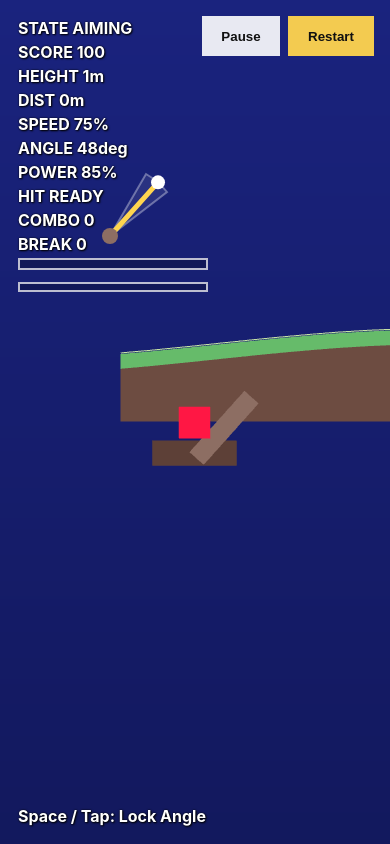
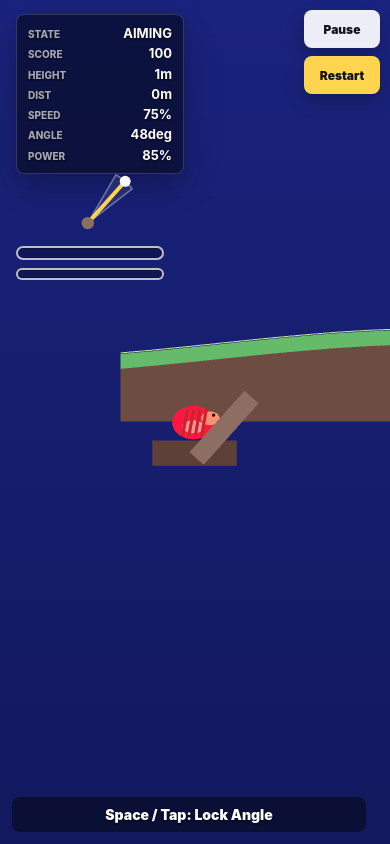
Before and after one commit to hundredman/armadillo-rush, a website built with Vite: page index.html in a window 390 px wide. Built offline with nearby package versions, Linux system fonts and the light colour scheme; animation ran at ten frames a second.

Commit message:
Polish HUD character and feedback

```diff
--- a/index.html
+++ b/index.html
@@ -4,23 +4,6 @@
   <meta charset="UTF-8" />
   <meta name="viewport" content="width=device-width, initial-scale=1.0, maximum-scale=1.0, user-scalable=no" />
   <title>Armadillo Rush</title>
-  <style>
-    * { margin: 0; padding: 0; box-sizing: border-box; }
-    html, body {
-      width: 100%; height: 100%; overflow: hidden;
-      background: #000011;
-      font-family: -apple-system, system-ui, "Segoe UI", sans-serif;
-      touch-action: none;            /* 모바일 스크롤/줌 방지 */
-      -webkit-user-select: none; user-select: none;
-    }
-    #game-canvas { display: block; width: 100%; height: 100%; }
-    /* HUD/UI는 캔버스 위 HTML overlay (기획서 §12 ui/) */
-    #ui-overlay {
-      position: fixed; inset: 0; pointer-events: none;
-      color: #fff; text-shadow: 0 0 2px #000, 1px 1px 2px #000;
-    }
-    #ui-overlay .clickable { pointer-events: auto; }
-  </style>
 </head>
 <body>
   <canvas id="game-canvas"></canvas>
--- a/src/main.js
+++ b/src/main.js
@@ -1,4 +1,5 @@
 import * as THREE from 'three'
+import './ui.css'
 import { Renderer } from './renderer/scene.js'
 import { Background } from './renderer/background.js'
 import { StateMachine, State } from './state.js'
@@ -97,6 +98,7 @@ class Game {
     this.slowmoTime = 0
     this.bestRecord = this._loadBestRecord()
     this.isPaused = false
+    this.audio = null
 
     // 카메라가 추적할 목표
     this.camTarget = new THREE.Vector2(0, 0)
@@ -137,13 +139,56 @@ class Game {
     this.cannonBarrel.rotation.z = this.aimAngle
     this.renderer.add(this.cannonBarrel)
 
-    const aGeom = new THREE.BoxGeometry(ARMADILLO_SIZE, ARMADILLO_SIZE, 1)
-    const aMat = new THREE.MeshBasicMaterial({ color: 0xff1744 })
-    this.armadillo = new THREE.Mesh(aGeom, aMat)
+    this.armadillo = this._createArmadillo()
     this.renderer.add(this.armadillo)
     this._resetRun()
 
     this.maxHeightPx = this.islands[this.islands.length - 1].bounds.top + 240   // 배경 heightRatio 정규화 기준
+  }
+
+  _createArmadillo() {
+    const group = new THREE.Group()
+    const shellMat = new THREE.MeshBasicMaterial({ color: 0xff1744 })
+    const bellyMat = new THREE.MeshBasicMaterial({ color: 0xff8a65 })
+    const darkMat = new THREE.MeshBasicMaterial({ color: 0x271512 })
+    const faceMat = new THREE.MeshBasicMaterial({ color: 0xffb088 })
+
+    const shell = new THREE.Mesh(new THREE.CircleGeometry(18, 28), shellMat)
+    shell.scale.set(1.12, 0.88, 1)
+    shell.position.set(-1, 0, 0.03)
+
+    const belly = new THREE.Mesh(new THREE.CircleGeometry(10, 20), bellyMat)
+    belly.scale.set(1.08, 0.62, 1)
+    belly.position.set(-1, -4, 0.05)
+
+    const head = new THREE.Mesh(new THREE.CircleGeometry(8, 18), faceMat)
+    head.scale.set(1.1, 0.82, 1)
+    head.position.set(15, 4, 0.06)
+
+    const snout = new THREE.Mesh(new THREE.CircleGeometry(4, 14), faceMat)
+    snout.scale.set(1.3, 0.7, 1)
+    snout.position.set(22, 2, 0.07)
+
+    const eye = new THREE.Mesh(new THREE.CircleGeometry(1.6, 10), darkMat)
+    eye.position.set(18, 7, 0.08)
+
+    const stripeGeom = new THREE.BoxGeometry(3, 26, 1)
+    for (const x of [-9, -3, 3, 9]) {
+      const stripe = new THREE.Mesh(stripeGeom, new THREE.MeshBasicMaterial({ color: 0xc62828 }))
+      stripe.position.set(x, 0, 0.07)
+      stripe.rotation.z = -0.18
+      group.add(stripe)
+    }
+
+    group.add(shell, belly, head, snout, eye)
+    this.armadilloParts = { shellMat, bellyMat, faceMat }
+    return group
+  }
+
+  _setArmadilloColor(color) {
+    this.armadilloParts.shellMat.color.set(color)
+    this.armadilloParts.bellyMat.color.set(new THREE.Color(color).lerp(new THREE.Color(0xffffff), 0.28))
+    this.armadilloParts.faceMat.color.set(new THREE.Color(color).lerp(new THREE.Color(0xffb088), 0.62))
   }
 
   _bindInput() {
@@ -160,6 +205,7 @@ class Game {
 
       event.preventDefault()
       event.stopPropagation()
+      this._ensureAudio()
       if (button.dataset.action === 'pause') this._togglePause()
       if (button.dataset.action === 'restart') this._restartToAim()
       return true
@@ -253,7 +299,7 @@ class Game {
     this.isPaused = false
     this.armadillo.position.set(CANNON_POS.x, CANNON_POS.y + ARMADILLO_SIZE / 2, 0)
     this.armadillo.rotation.z = 0
-    this.armadillo.material.color.set(0xff1744)
+    this._setArmadilloColor(0xff1744)
     if (this.cannonBarrel) this.cannonBarrel.rotation.z = this.aimAngle
     if (this.sm.is(State.GAMEOVER)) this.sm.transition(State.AIMING)
   }
@@ -293,7 +339,7 @@ class Game {
     this.isPaused = false
     this.armadillo.position.set(CANNON_POS.x, CANNON_POS.y + ARMADILLO_SIZE / 2, 0)
     this.armadillo.rotation.z = 0
-    this.armadillo.material.color.set(0xff1744)
+    this._setArmadilloColor(0xff1744)
     if (this.cannonBarrel) this.cannonBarrel.rotation.z = this.aimAngle
     this.sm.current = State.AIMING
   }
@@ -311,6 +357,7 @@ class Game {
   }
 
   _handleAction() {
+    this._ensureAudio()
     if (this.isPaused) return
 
     if (this.sm.is(State.AIMING)) {
@@ -344,11 +391,12 @@ class Game {
     this.timingPending = false
     this.lastRating = 'LAUNCH'
     this.stallTime = 0
-    this.armadillo.material.color.set(0xff1744)
+    this._setArmadilloColor(0xff1744)
     this.velocity.set(
       Math.cos(this.lockedAimAngle) * LAUNCH_SPEED * this.powerRatio,
       Math.sin(this.lockedAimAngle) * LAUNCH_SPEED * this.powerRatio,
     )
+    this._playTone(220 + this.powerRatio * 180, 0.09, 0.08, 'square')
   }
 
   _launchFromIsland() {
@@ -501,7 +549,7 @@ class Game {
     terrain.destroyed = true
     terrain.mesh.visible = false
     this.speedRatio = Math.max(0.2, this.speedRatio - 0.18)
-    this.armadillo.material.color.set(0xffd54f)
+    this._setArmadilloColor(0xffd54f)
     this._triggerImpact(0.65, 0x4caf50, this.armadillo.position.x, this.armadillo.position.y)
   }
 
@@ -589,7 +637,7 @@ class Game {
     if (obstacle.type === 'spike') {
       this.speedRatio = Math.max(0, this.speedRatio - obstacle.config.blockCost)
       this.lastRating = 'SPIKE'
-      this.armadillo.material.color.set(0x9e9e9e)
+      this._setArmadilloColor(0x9e9e9e)
       this._triggerImpact(0.35, 0xe53935, obstacle.mesh.position.x, obstacle.mesh.position.y)
       return
     }
@@ -601,7 +649,7 @@ class Game {
       this.breakCount += 1
       this.speedRatio = Math.max(0, this.speedRatio - obstacle.config.breakCost)
       this.lastRating = `${obstacle.type.toUpperCase()} BREAK`
-      this.armadillo.material.color.set(0xffd54f)
+      this._setArmadilloColor(0xffd54f)
       this._triggerImpact(0.55, obstacle.material?.color ?? 0xffd54f, obstacle.mesh.position.x, obstacle.mesh.position.y)
       return
     }
@@ -609,7 +657,7 @@ class Game {
     this.speedRatio = Math.max(0, this.speedRatio - obstacle.config.blockCost)
     this.lastRating = `${obstacle.type.toUpperCase()} BLOCK`
     this.armadillo.position.x = obstacle.mesh.position.x - (ARMADILLO_SIZE + obstacle.width) / 2
-    this.armadillo.material.color.set(0x9e9e9e)
+    this._setArmadilloColor(0x9e9e9e)
     this._triggerImpact(0.45, 0xb0bec5, obstacle.mesh.position.x, obstacle.mesh.position.y)
   }
 
@@ -667,7 +715,8 @@ class Game {
       OK: 0xff1744,
       MISS: 0x9e9e9e,
     }
-    this.armadillo.material.color.set(colorByRating[rating] ?? 0xff1744)
+    this._setArmadilloColor(colorByRating[rating] ?? 0xff1744)
+    this._playRatingSound(rating)
   }
 
   _getComboBonus() {
@@ -682,6 +731,7 @@ class Game {
     this.flashTime = Math.max(this.flashTime, 0.12)
     this.slowmoTime = Math.max(this.slowmoTime, SLOWMO_SEC)
     this._spawnParticles(x, y, color)
+    this._playTone(90 + strength * 90, 0.08, 0.06 + strength * 0.05, 'sawtooth')
   }
 
   _spawnParticles(x, y, color) {
@@ -732,6 +782,51 @@ class Game {
     this.timingPending = false
     this.lastRating = reason
     this._saveBestRecord()
+    this._playTone(96, 0.22, 0.1, 'triangle')
+  }
+
+  _ensureAudio() {
+    if (this.audio) {
+      if (this.audio.state === 'suspended') this.audio.resume()
+      return
+    }
+
+    const AudioContext = window.AudioContext || window.webkitAudioContext
+    if (!AudioContext) return
+    this.audio = new AudioContext()
+  }
+
+  _playRatingSound(rating) {
+    const freqByRating = {
+      PERFECT: 720,
+      GOOD: 520,
+      OK: 360,
+      MISS: 150,
+    }
+    const durationByRating = {
+      PERFECT: 0.12,
+      GOOD: 0.09,
+      OK: 0.07,
+      MISS: 0.08,
+    }
+    this._playTone(freqByRating[rating] ?? 260, durationByRating[rating] ?? 0.08, 0.05, 'sine')
+  }
+
+  _playTone(frequency, duration, volume, type = 'sine') {
+    if (!this.audio || this.audio.state !== 'running') return
+
+    const now = this.audio.currentTime
+    const osc = this.audio.createOscillator()
+    const gain = this.audio.createGain()
+    osc.type = type
+    osc.frequency.setValueAtTime(frequency, now)
+    gain.gain.setValueAtTime(0.0001, now)
+    gain.gain.exponentialRampToValueAtTime(volume, now + 0.012)
+    gain.gain.exponentialRampToValueAtTime(0.0001, now + duration)
+    osc.connect(gain)
+    gain.connect(this.audio.destination)
+    osc.start(now)
+    osc.stop(now + duration + 0.02)
   }
 
   _getScore() {
@@ -814,25 +909,25 @@ class Game {
     const pauseLabel = this.isPaused ? 'Resume' : 'Pause'
     const phaseText = this.isPaused ? 'PAUSED' : this.sm.current
     const dangerText = this.stallTime >= STALL_DANGER_SEC
-      ? `<div style="color:#ff7043">DANGER ${Math.max(0, STALL_GAMEOVER_SEC - this.stallTime).toFixed(1)}s</div>`
+      ? `<div class="hud-danger">DANGER ${Math.max(0, STALL_GAMEOVER_SEC - this.stallTime).toFixed(1)}s</div>`
       : ''
 
     this.ui.innerHTML = `
-      <div style="position:fixed;left:18px;top:16px;font-weight:700;line-height:1.5">
-        <div>STATE ${phaseText}</div>
-        <div>SCORE ${score}</div>
-        <div>HEIGHT ${heightM}m</div>
-        <div>DIST ${distanceM}m</div>
-        <div>SPEED ${speed}%</div>
-        <div>ANGLE ${this.sm.is(State.AIMING) ? aimActiveDeg : aimDeg}deg</div>
-        <div>POWER ${powerPercent}%</div>
-        <div>HIT ${this.lastRating}</div>
-        <div>COMBO ${this.combo}</div>
-        <div>BREAK ${this.breakCount}</div>
+      <div class="hud-panel hud-stats">
+        <div><span>STATE</span><strong>${phaseText}</strong></div>
+        <div><span>SCORE</span><strong>${score}</strong></div>
+        <div><span>HEIGHT</span><strong>${heightM}m</strong></div>
+        <div><span>DIST</span><strong>${distanceM}m</strong></div>
+        <div><span>SPEED</span><strong>${speed}%</strong></div>
+        <div><span>ANGLE</span><strong>${this.sm.is(State.AIMING) ? aimActiveDeg : aimDeg}deg</strong></div>
+        <div><span>POWER</span><strong>${powerPercent}%</strong></div>
+        <div><span>HIT</span><strong>${this.lastRating}</strong></div>
+        <div><span>COMBO</span><strong>${this.combo}</strong></div>
+        <div><span>BREAK</span><strong>${this.breakCount}</strong></div>
         ${dangerText}
       </div>
 
-      <div style="position:fixed;left:18px;top:132px;width:180px;height:130px">
+      <div class="hud-aim">
         <svg width="180" height="130" viewBox="0 0 180 130" aria-hidden="true">
           <path d="M ${UI_CANNON_X} ${UI_CANNON_Y} L 149 60 A 72 72 0 0 0 128 42 Z"
             fill="rgba(255,255,255,0.08)" stroke="rgba(255,255,255,0.35)" stroke-width="2"/>
@@ -844,43 +939,39 @@ class Game {
         </svg>
       </div>
 
-      <div style="position:fixed;left:18px;top:258px;width:190px">
-        <div style="height:12px;border:2px solid rgba(255,255,255,0.72);background:rgba(0,0,0,0.24)">
-          <div style="height:100%;width:${powerFill}%;background:#ff7043"></div>
-        </div>
+      <div class="meter meter-power">
+        <div class="meter-fill power-fill" style="width:${powerFill}%"></div>
       </div>
 
-      <div style="position:fixed;left:18px;top:282px;width:190px">
-        <div style="height:10px;border:2px solid rgba(255,255,255,0.72);background:rgba(0,0,0,0.24)">
-          <div style="height:100%;width:${timingFill}%;background:#ffd54f"></div>
-        </div>
+      <div class="meter meter-timing">
+        <div class="meter-fill timing-fill" style="width:${timingFill}%"></div>
       </div>
 
-      ${this.isPaused ? '<div style="position:fixed;inset:0;display:grid;place-items:center;background:rgba(0,0,0,0.28);font-size:42px;font-weight:900;z-index:10">PAUSED</div>' : ''}
-      ${this.flashTime > 0 ? `<div style="position:fixed;inset:0;background:rgba(255,255,255,${this.flashTime * 1.6});z-index:8"></div>` : ''}
+      ${this.isPaused ? '<div class="pause-layer">PAUSED</div>' : ''}
+      ${this.flashTime > 0 ? `<div class="flash-layer" style="opacity:${this.flashTime * 1.6}"></div>` : ''}
       ${this.sm.is(State.GAMEOVER) ? `
-        <div style="position:fixed;inset:0;display:grid;place-items:center;background:rgba(0,0,0,0.52);z-index:18;pointer-events:auto">
-          <div style="min-width:280px;padding:22px;background:rgba(0,0,17,0.9);border:2px solid rgba(255,255,255,0.6)">
-            <div style="font-size:32px;font-weight:900;margin-bottom:12px">GAME OVER</div>
-            <div style="line-height:1.7;font-weight:800">
-              <div>SCORE ${score}</div>
-              <div>HEIGHT ${heightM}m</div>
-              <div>DIST ${distanceM}m</div>
-              <div>BREAK ${this.breakCount}</div>
-              <div>MAX COMBO ${this.maxCombo}</div>
-              <div>BEST ${this.bestRecord.score}</div>
+        <div class="modal-layer">
+          <div class="result-card">
+            <div class="result-title">GAME OVER</div>
+            <div class="result-grid">
+              <div><span>SCORE</span><strong>${score}</strong></div>
+              <div><span>HEIGHT</span><strong>${heightM}m</strong></div>
+              <div><span>DIST</span><strong>${distanceM}m</strong></div>
+              <div><span>BREAK</span><strong>${this.breakCount}</strong></div>
+              <div><span>MAX COMBO</span><strong>${this.maxCombo}</strong></div>
+              <div><span>BEST</span><strong>${this.bestRecord.score}</strong></div>
             </div>
-            <button class="clickable" data-action="restart" style="margin-top:16px;width:100%;height:42px;border:0;background:#ffd54f;color:#111;font-weight:900">Restart</button>
+            <button class="clickable primary-button" data-action="restart">Restart</button>
           </div>
         </div>
       ` : ''}
 
-      <div style="position:fixed;right:16px;top:16px;display:flex;gap:8px;pointer-events:auto;z-index:20">
-        <button class="clickable" data-action="pause" style="min-width:78px;height:40px;border:0;background:rgba(255,255,255,0.9);color:#111;font-weight:800">${pauseLabel}</button>
-        <button class="clickable" data-action="restart" style="min-width:86px;height:40px;border:0;background:rgba(255,213,79,0.95);color:#111;font-weight:800">Restart</button>
+      <div class="control-row">
+        <button class="clickable secondary-button" data-action="pause">${pauseLabel}</button>
+        <button class="clickable primary-button" data-action="restart">Restart</button>
       </div>
 
-      <div style="position:fixed;left:18px;bottom:18px;font-weight:700">${action}</div>
+      <div class="action-hint">${action}</div>
     `
   }
 
--- /dev/null
+++ b/src/ui.css
@@ -0,0 +1,288 @@
+* {
+  box-sizing: border-box;
+}
+
+html,
+body {
+  width: 100%;
+  height: 100%;
+  margin: 0;
+  overflow: hidden;
+  background: #050713;
+  color: #fff;
+  font-family: Inter, ui-sans-serif, system-ui, -apple-system, BlinkMacSystemFont, "Segoe UI", sans-serif;
+  touch-action: none;
+  -webkit-user-select: none;
+  user-select: none;
+}
+
+button {
+  font: inherit;
+}
+
+#game-canvas {
+  display: block;
+  width: 100%;
+  height: 100%;
+}
+
+#ui-overlay {
+  position: fixed;
+  inset: 0;
+  color: #fff;
+  pointer-events: none;
+  text-shadow: 0 1px 2px rgba(0, 0, 0, 0.65);
+}
+
+#ui-overlay .clickable {
+  pointer-events: auto;
+}
+
+.hud-panel {
+  position: fixed;
+  left: 16px;
+  top: 14px;
+  width: min(230px, calc(100vw - 132px));
+  padding: 12px 14px;
+  border: 1px solid rgba(255, 255, 255, 0.16);
+  border-radius: 8px;
+  background: rgba(5, 7, 19, 0.58);
+  box-shadow: 0 12px 32px rgba(0, 0, 0, 0.28);
+  backdrop-filter: blur(8px);
+}
+
+.hud-stats {
+  display: grid;
+  gap: 4px;
+  font-size: 12px;
+  font-weight: 800;
+  letter-spacing: 0;
+  line-height: 1.25;
+}
+
+.hud-stats div,
+.result-grid div {
+  display: flex;
+  align-items: baseline;
+  justify-content: space-between;
+  gap: 12px;
+}
+
+.hud-stats span,
+.result-grid span {
+  color: rgba(255, 255, 255, 0.64);
+  font-size: 10px;
+}
+
+.hud-stats strong,
+.result-grid strong {
+  color: #fff;
+  font-size: 13px;
+}
+
+.hud-danger {
+  margin-top: 4px;
+  color: #ff7043;
+}
+
+.hud-aim {
+  position: fixed;
+  left: 16px;
+  top: 178px;
+  width: 180px;
+  height: 130px;
+}
+
+.meter {
+  position: fixed;
+  left: 18px;
+  width: 190px;
+  overflow: hidden;
+  border: 2px solid rgba(255, 255, 255, 0.72);
+  border-radius: 999px;
+  background: rgba(0, 0, 0, 0.26);
+  box-shadow: inset 0 0 0 1px rgba(0, 0, 0, 0.25);
+}
+
+.meter-power {
+  top: 302px;
+  height: 14px;
+}
+
+.meter-timing {
+  top: 326px;
+  height: 12px;
+}
+
+.meter-fill {
+  height: 100%;
+  transition: width 80ms linear;
+}
+
+.power-fill {
+  background: linear-gradient(90deg, #ff7043, #ffd54f);
+}
+
+.timing-fill {
+  background: linear-gradient(90deg, #ffd54f, #ffffff);
+}
+
+.control-row {
+  position: fixed;
+  right: 16px;
+  top: 14px;
+  z-index: 20;
+  display: flex;
+  gap: 8px;
+  pointer-events: auto;
+}
+
+.primary-button,
+.secondary-button {
+  min-width: 84px;
+  height: 42px;
+  border: 0;
+  border-radius: 8px;
+  color: #10131a;
+  font-weight: 900;
+  cursor: pointer;
+  box-shadow: 0 8px 18px rgba(0, 0, 0, 0.22);
+}
+
+.primary-button {
+  background: #ffd54f;
+}
+
+.secondary-button {
+  background: rgba(255, 255, 255, 0.92);
+}
+
+.primary-button:active,
+.secondary-button:active {
+  transform: translateY(1px);
+}
+
+.action-hint {
+  position: fixed;
+  left: 18px;
+  bottom: 18px;
+  max-width: calc(100vw - 36px);
+  padding: 9px 12px;
+  border-radius: 8px;
+  background: rgba(5, 7, 19, 0.52);
+  font-size: 14px;
+  font-weight: 900;
+}
+
+.pause-layer,
+.modal-layer,
+.flash-layer {
+  position: fixed;
+  inset: 0;
+}
+
+.pause-layer {
+  z-index: 10;
+  display: grid;
+  place-items: center;
+  background: rgba(0, 0, 0, 0.34);
+  font-size: 42px;
+  font-weight: 1000;
+}
+
+.flash-layer {
+  z-index: 8;
+  background: #fff;
+  pointer-events: none;
+}
+
+.modal-layer {
+  z-index: 18;
+  display: grid;
+  place-items: center;
+  padding: 20px;
+  background: rgba(0, 0, 0, 0.56);
+  pointer-events: auto;
+}
+
+.result-card {
+  width: min(360px, calc(100vw - 40px));
+  padding: 22px;
+  border: 1px solid rgba(255, 255, 255, 0.22);
+  border-radius: 8px;
+  background: rgba(5, 7, 19, 0.92);
+  box-shadow: 0 22px 80px rgba(0, 0, 0, 0.42);
+}
+
+.result-title {
+  margin-bottom: 14px;
+  color: #ffd54f;
+  font-size: 32px;
+  font-weight: 1000;
+}
+
+.result-grid {
+  display: grid;
+  gap: 8px;
+  margin-bottom: 16px;
+  font-weight: 900;
+}
+
+.result-card .primary-button {
+  width: 100%;
+}
+
+@media (max-width: 620px) {
+  .hud-panel {
+    width: 168px;
+    padding: 10px 11px;
+  }
+
+  .hud-stats {
+    font-size: 11px;
+  }
+
+  .hud-stats div:nth-child(n + 8) {
+    display: none;
+  }
+
+  .hud-aim {
+    top: 142px;
+    transform: scale(0.78);
+    transform-origin: left top;
+  }
+
+  .meter {
+    left: 16px;
+    width: 148px;
+  }
+
+  .meter-power {
+    top: 246px;
+  }
+
+  .meter-timing {
+    top: 268px;
+  }
+
+  .control-row {
+    right: 10px;
+    top: 10px;
+    flex-direction: column;
+  }
+
+  .primary-button,
+  .secondary-button {
+    min-width: 76px;
+    height: 38px;
+    border-radius: 8px;
+    font-size: 12px;
+  }
+
+  .action-hint {
+    right: 12px;
+    left: 12px;
+    bottom: 12px;
+    text-align: center;
+  }
+}
```
